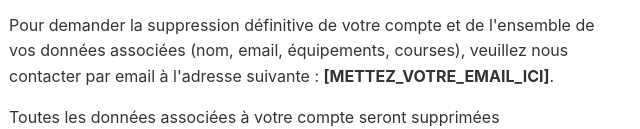
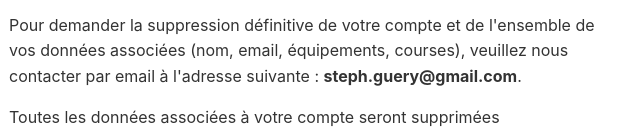
Before and after one commit to Fanou59/privacy-policy, a plain HTML site: page index.html in a window 1280 px wide. Shown: the part 833-962 px from the top of the page, 331-971 px from the left. Drawn offline with Linux system fonts and the light colour scheme.

Commit message:
Update index.html

```diff
--- a/index.html
+++ b/index.html
@@ -57,7 +57,7 @@
       Vous disposez d'un droit d'accès, de modification et de suppression de vos données personnelles.
     </p>
     <p>
-      Pour demander la suppression définitive de votre compte et de l'ensemble de vos données associées (nom, email, équipements, courses), veuillez nous contacter par email à l'adresse suivante : <strong>[METTEZ_VOTRE_EMAIL_ICI]</strong>.
+      Pour demander la suppression définitive de votre compte et de l'ensemble de vos données associées (nom, email, équipements, courses), veuillez nous contacter par email à l'adresse suivante : <strong>steph.guery@gmail.com</strong>.
     </p>
     <p>
       Toutes les données associées à votre compte seront supprimées définitivement de nos serveurs dans un délai maximum de 30 jours à compter de la réception de votre demande.
```
